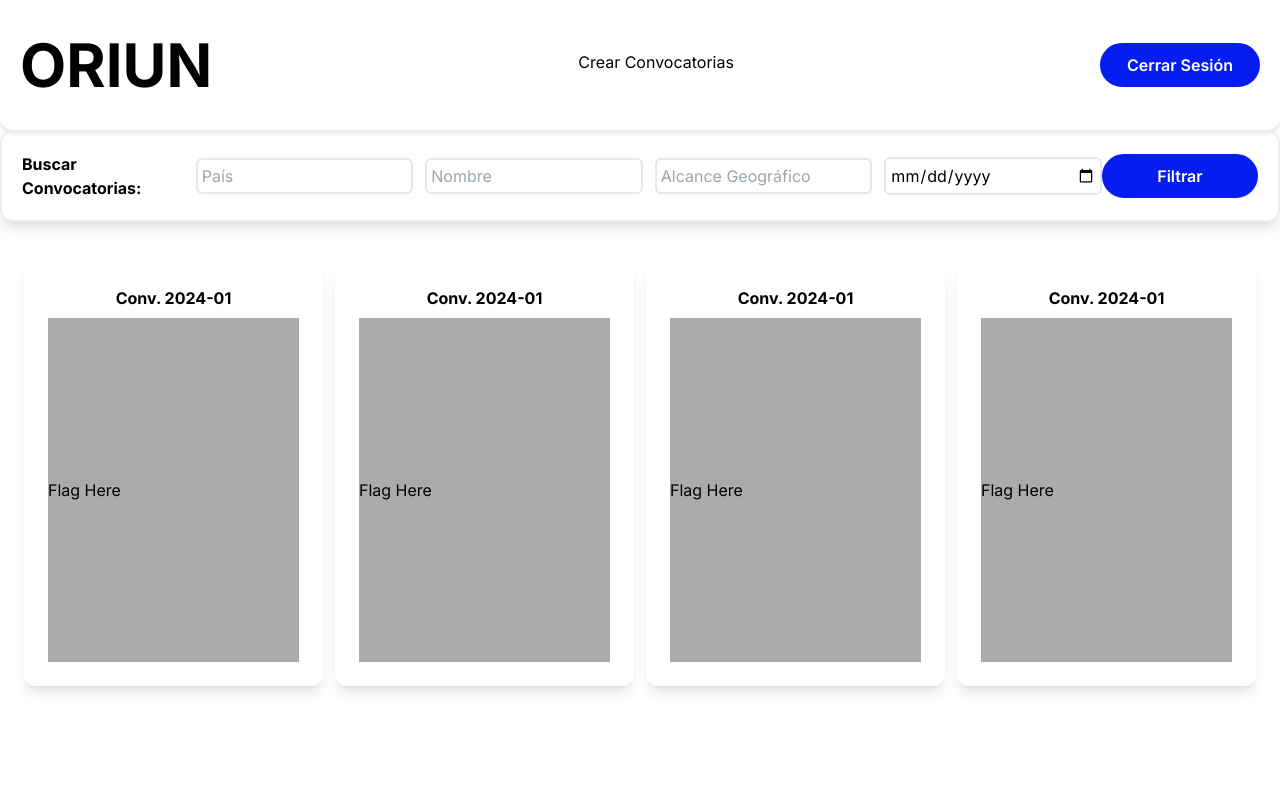
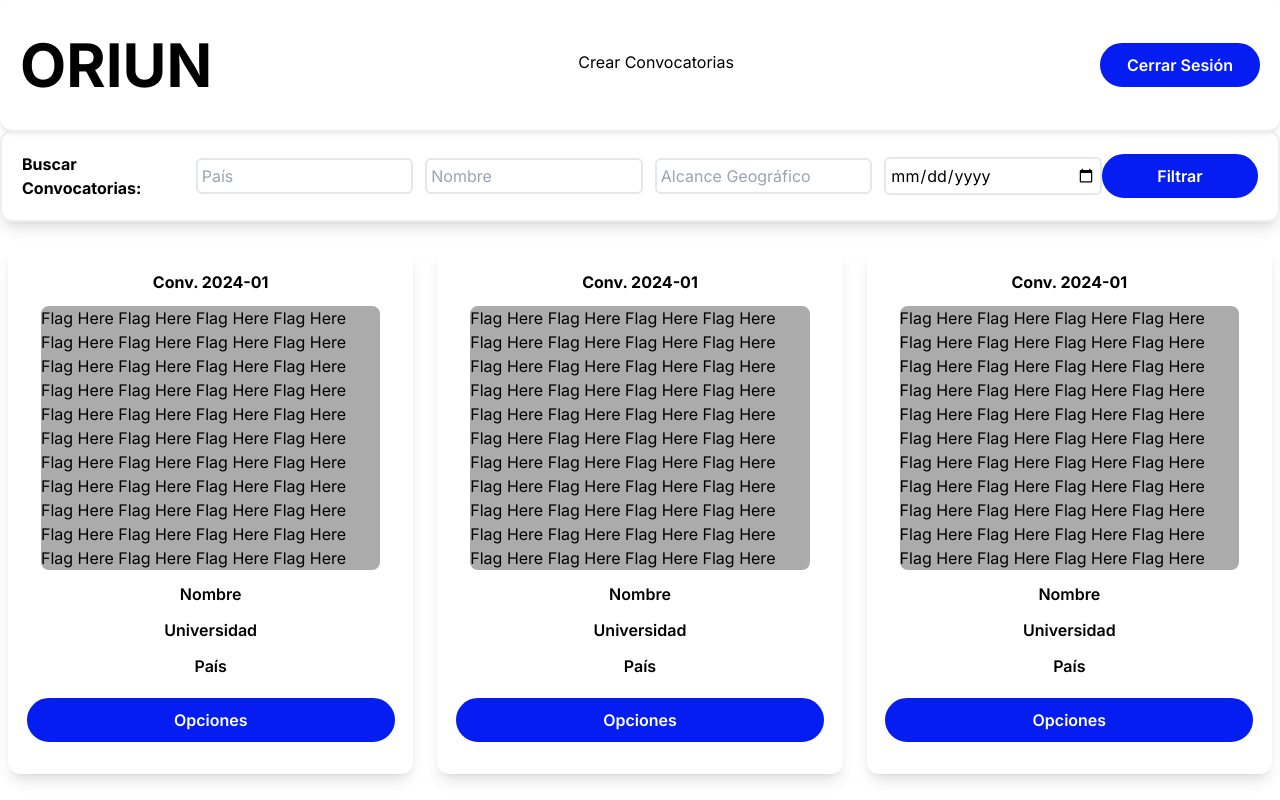
Before and after one commit to camunozv/oriun-frontend, a Next.js app: page /ConvocatoriasAdmin in a window 1280 px wide. Shown: the top 800 px of the page. Built offline with nearby package versions, Linux system fonts and the light colour scheme.

Commit message:
Protected routes first overview

```diff
--- a/app/ConvocatoriasAdmin/page.jsx
+++ b/app/ConvocatoriasAdmin/page.jsx
@@ -2,13 +2,24 @@ import React from "react";
 import CardConvocatorias from "@/components/ConvsPage/CardConvocatorias";
 
 function ConvocatoriasAdminPage() {
+
+  // En esta parte debe ir el hook que realiza la petición a la api
+  // en la parte donde están las CardConvocatorias debe ir un ciclo que recorra el
+  // arreglo con los datos recibidos y renderize multiples card convocatorias.
+  // Actualmente se probó con 6 componentes para ver como quedaba el maquetado.
   return (
     <>
-      <main className="flex mt-4 mx-auto overflow-hidden max-w-[1580px] gap-3 p-6">
-        <CardConvocatorias />
-        <CardConvocatorias />
-        <CardConvocatorias />
-        <CardConvocatorias />
+      <main className="relative mt-4 mx-auto overflow-hidden max-w-[1580px] gap-3 p-2">
+        <div className="grid grid-cols-3 w-full gap-6">
+
+          <CardConvocatorias admin={true}/>
+          <CardConvocatorias admin={true}/>
+          <CardConvocatorias admin={true}/>
+          <CardConvocatorias admin={true}/>
+          <CardConvocatorias admin={true}/>
+          <CardConvocatorias admin={true}/>
+
+        </div>
       </main>
     </>
   );
--- a/app/ConvocatoriasEstudiante/page.jsx
+++ b/app/ConvocatoriasEstudiante/page.jsx
@@ -19,9 +19,17 @@ import CardConvocatorias from "@/components/ConvsPage/CardConvocatorias";
 function ConvocatoriasEstudiantePage() {
   return (
     <>
-      <main className="relative mt-2 mx-auto overflow-hidden max-w-[1580px] p-6 ">
-        Hier werden alle die Auskunft von der Universität gefunden.
-        <CardConvocatorias />
+      <main className="relative mt-4 mx-auto overflow-hidden max-w-[1580px] gap-3 p-2">
+        <div className="grid grid-cols-3 w-full gap-6">
+
+          <CardConvocatorias admin = {false}/>
+          <CardConvocatorias admin = {false}/>
+          <CardConvocatorias admin = {false}/>
+          <CardConvocatorias admin = {false}/>
+          <CardConvocatorias admin = {false}/>
+          <CardConvocatorias admin = {false}/>
+
+        </div>
       </main>
     </>
   );
--- a/components/ConvsPage/CardConvocatorias.jsx
+++ b/components/ConvsPage/CardConvocatorias.jsx
@@ -1,16 +1,76 @@
 import React from "react";
 
-function CardConvocatorias({ admin }) {
-  return (
-    <>
-      <div className="flex justify-center items-center flex-col gap-2 bg-white shadow-lg rounded-xl p-6 w-[380px]">
+function CardConvocatorias({ admin, name, university, country }) {
+
+  if (admin === true) {
+    return (
+      <div className="flex justify-center items-center flex-col gap-3 bg-white shadow-lg rounded-xl p-6 w-full h-full">
         <h6 className="font-bold">Conv. 2024-01</h6>
-        <div className="py-40 w-full bg-figma_grey text-black">
-          Flag Here
+        <div className="w-[95%] h-45 bg-figma_grey text-black rounded-lg">
+          Flag Here Flag Here Flag Here Flag Here Flag Here Flag Here Flag Here
+          Flag Here Flag Here Flag Here Flag Here Flag Here Flag Here Flag Here
+          Flag Here Flag Here Flag Here Flag Here Flag Here Flag Here Flag Here
+          Flag Here Flag Here Flag Here Flag Here Flag Here Flag Here Flag Here
+          Flag Here Flag Here Flag Here Flag Here Flag Here Flag Here Flag Here
+          Flag Here Flag Here Flag Here Flag Here Flag Here Flag Here Flag Here
+          Flag Here Flag Here
+        </div>
+
+        <p className="font-semibold">Nombre</p>
+        <p className="font-semibold">Universidad</p>
+        <p className="font-semibold">País</p>
+
+        <div className="flex justify-between items-center w-96">
+          <div className="w-full p-2">
+            <button
+              type="button"
+              className="w-full font-semibold bg-figma_blue border-2 rounded-full border-figma_blue text-white hover:text-figma_blue hover:bg-white py-2"
+            >
+              Opciones
+            </button>
+          </div>
         </div>
       </div>
-    </>
-  );
+    );
+  } else {
+    return (
+      <div className="flex justify-center items-center flex-col gap-3 bg-white shadow-lg rounded-xl p-6 w-full h-full">
+        <h6 className="font-bold">Conv. 2024-01</h6>
+        <div className="w-[95%] h-45 bg-figma_grey text-black rounded-lg">
+          Flag Here Flag Here Flag Here Flag Here Flag Here Flag Here Flag Here
+          Flag Here Flag Here Flag Here Flag Here Flag Here Flag Here Flag Here
+          Flag Here Flag Here Flag Here Flag Here Flag Here Flag Here Flag Here
+          Flag Here Flag Here Flag Here Flag Here Flag Here Flag Here Flag Here
+          Flag Here Flag Here Flag Here Flag Here Flag Here Flag Here Flag Here
+          Flag Here Flag Here Flag Here Flag Here Flag Here Flag Here Flag Here
+          Flag Here Flag Here
+        </div>
+
+        <p className="font-semibold">Nombre</p> {/** Aqui debe ir prop name de la convocatoria */}
+        <p className="font-semibold">Universidad</p> {/** Aqui debe ir prop university de la convocatoria */}
+        <p className="font-semibold">País</p> {/** Aqui debe ir prop country de la convocatoria */}
+
+        <div className="flex justify-between items-center w-96">
+          <div className="w-full p-2">
+            <button
+              type="button"
+              className="w-full font-semibold bg-white border-2 rounded-full border-figma_blue text-figma_blue py-2"
+            >
+              Ver detalles
+            </button>
+          </div>
+          <div className="w-full p-2">
+            <button
+              type="button"
+              className="w-full font-semibold bg-figma_blue border-2 rounded-full border-figma_blue text-white py-2"
+            >
+              Postularme
+            </button>
+          </div>
+        </div>
+      </div>
+    );
+  }
 }
 
 export default CardConvocatorias;
```
